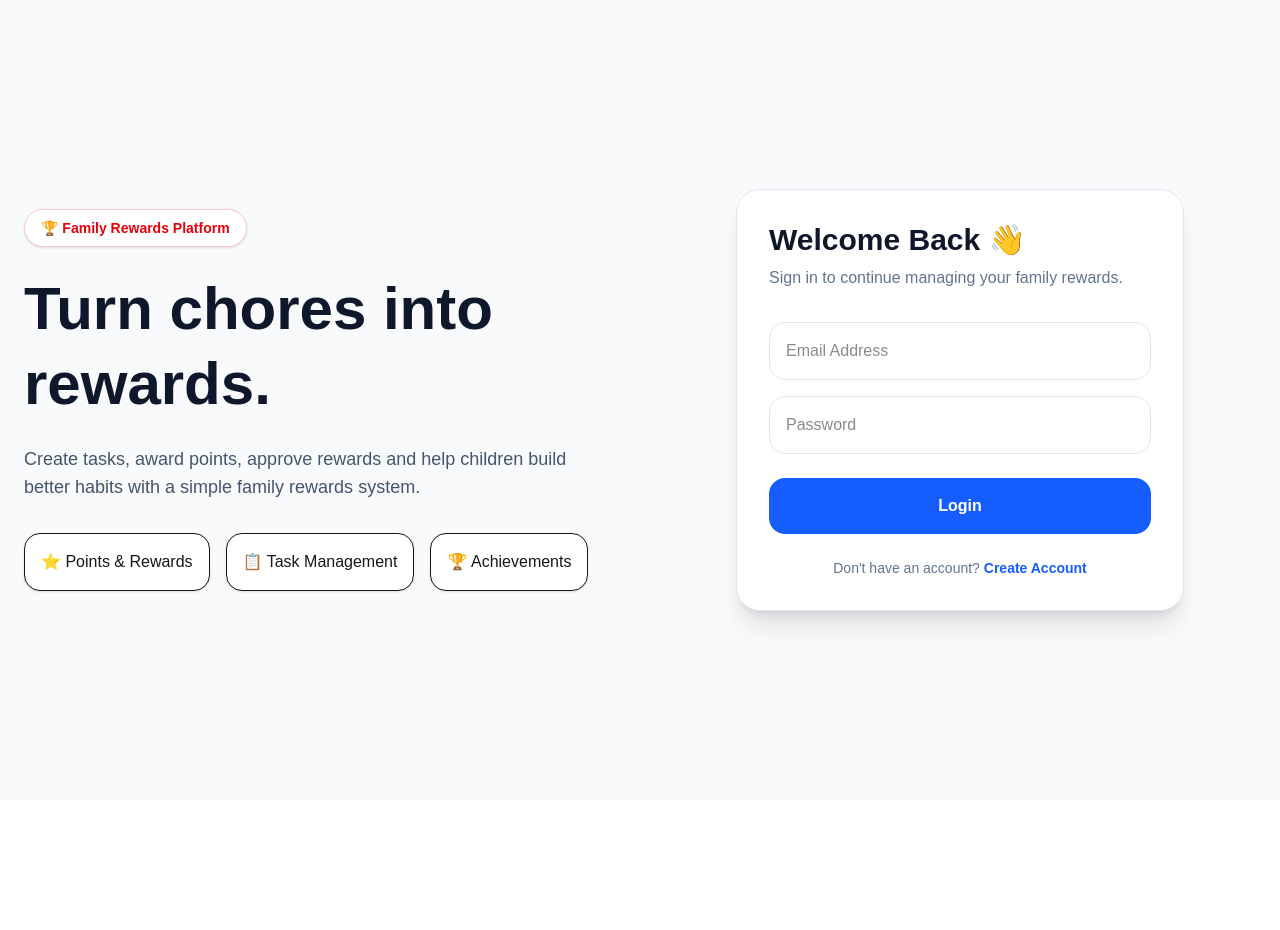
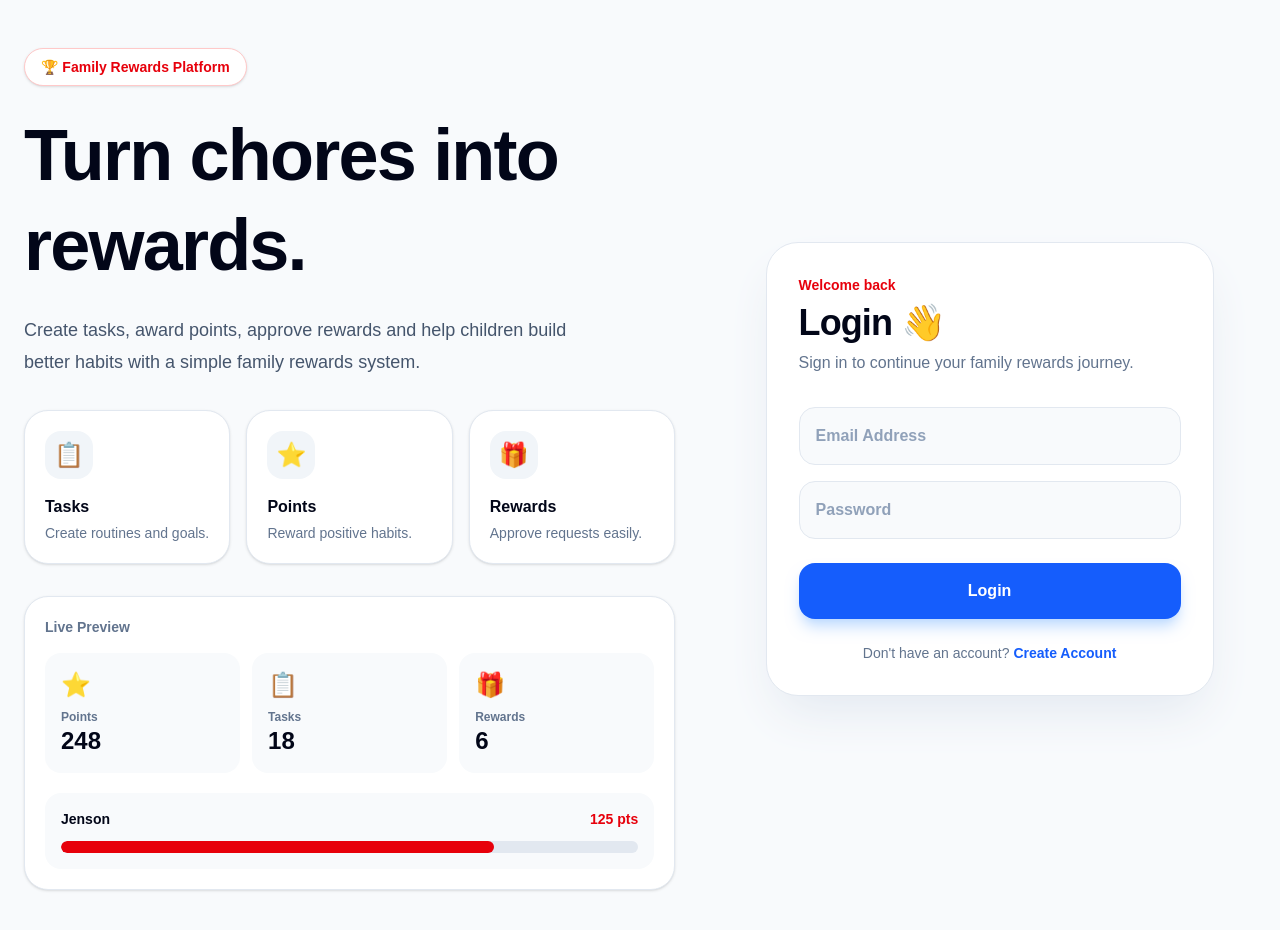
Before and after one commit to imdavidj13-droid/family-rewards-platform, a Next.js app: page /login in a window 1280 px wide. Shown: the top 930 px of the page. Before the commit the page ends 800 px from the top, so only its background shows below. Built offline with nearby package versions, Linux system fonts and the light colour scheme; no server answers.

Commit message:
Create premium landing style login page

```diff
--- a/app/login/page.tsx
+++ b/app/login/page.tsx
@@ -47,61 +47,110 @@ export default function LoginPage() {
     window.location.href = "/dashboard";
   }
 
+  function FeatureCard({
+  icon,
+  title,
+  text,
+}: {
+  icon: string;
+  title: string;
+  text: string;
+}) {
   return (
-  <main className="min-h-screen bg-slate-50">
-    <div className="mx-auto flex min-h-screen max-w-7xl items-center px-6 py-12">
-      <div className="grid w-full gap-12 lg:grid-cols-2 lg:items-center">
+    <div className="rounded-3xl border border-slate-200 bg-white p-5 shadow-sm">
+      <div className="mb-4 flex h-12 w-12 items-center justify-center rounded-2xl bg-slate-100 text-2xl">
+        {icon}
+      </div>
+      <h3 className="font-black">{title}</h3>
+      <p className="mt-1 text-sm text-slate-500">{text}</p>
+    </div>
+  );
+}
 
-        {/* Left Side */}
-        <div>
-          <div className="mb-6 inline-flex items-center gap-2 rounded-full border border-red-200 bg-white px-4 py-2 text-sm font-bold text-red-600 shadow-sm">
+function MiniStat({
+  icon,
+  label,
+  value,
+}: {
+  icon: string;
+  label: string;
+  value: string;
+}) {
+  return (
+    <div className="rounded-2xl bg-slate-50 p-4">
+      <div className="text-2xl">{icon}</div>
+      <p className="mt-2 text-xs font-bold text-slate-500">{label}</p>
+      <p className="text-2xl font-black">{value}</p>
+    </div>
+  );
+}
+
+return (
+  <main className="min-h-screen bg-[#F8FAFC] text-slate-950">
+    <div className="mx-auto grid min-h-screen max-w-7xl items-center gap-12 px-6 py-12 lg:grid-cols-[1.1fr_0.9fr]">
+      <section>
+        <div className="mb-6 inline-flex items-center gap-2 rounded-full border border-red-200 bg-white px-4 py-2 text-sm font-black text-red-600 shadow-sm">
           🏆 Family Rewards Platform
         </div>
 
-          <h1 className="text-5xl font-black leading-tight text-slate-900 md:text-6xl">
+        <h1 className="max-w-2xl text-5xl font-black leading-tight tracking-tight md:text-7xl">
           Turn chores into rewards.
         </h1>
 
-          <p className="mt-6 max-w-xl text-lg text-slate-600">
-            Create tasks, award points, approve rewards and help children
-            build better habits with a simple family rewards system.
+        <p className="mt-6 max-w-xl text-lg leading-8 text-slate-600">
+          Create tasks, award points, approve rewards and help children build
+          better habits with a simple family rewards system.
         </p>
 
-          <div className="mt-8 flex flex-wrap gap-4">
-            <div className="rounded-2xl border bg-white p-4 shadow-sm">
-              ⭐ Points & Rewards
+        <div className="mt-8 grid max-w-2xl gap-4 sm:grid-cols-3">
+          <FeatureCard icon="📋" title="Tasks" text="Create routines and goals." />
+          <FeatureCard icon="⭐" title="Points" text="Reward positive habits." />
+          <FeatureCard icon="🎁" title="Rewards" text="Approve requests easily." />
         </div>
 
-            <div className="rounded-2xl border bg-white p-4 shadow-sm">
-              📋 Task Management
+        <div className="mt-8 rounded-3xl border border-slate-200 bg-white p-5 shadow-sm">
+          <p className="text-sm font-black text-slate-500">Live Preview</p>
+
+          <div className="mt-4 grid gap-3 sm:grid-cols-3">
+            <MiniStat icon="⭐" label="Points" value="248" />
+            <MiniStat icon="📋" label="Tasks" value="18" />
+            <MiniStat icon="🎁" label="Rewards" value="6" />
           </div>
 
-            <div className="rounded-2xl border bg-white p-4 shadow-sm">
-              🏆 Achievements
+          <div className="mt-5 rounded-2xl bg-slate-50 p-4">
+            <div className="flex justify-between text-sm font-black">
+              <span>Jenson</span>
+              <span className="text-red-600">125 pts</span>
+            </div>
+
+            <div className="mt-3 h-3 overflow-hidden rounded-full bg-slate-200">
+              <div className="h-full w-3/4 rounded-full bg-red-600" />
             </div>
           </div>
         </div>
+      </section>
 
-        {/* Right Side */}
-        <div className="mx-auto w-full max-w-md">
-          <div className="rounded-3xl border border-slate-200 bg-white p-8 shadow-xl">
-            <h2 className="mb-2 text-3xl font-black text-slate-900">
-              Welcome Back 👋
+      <section className="mx-auto w-full max-w-md">
+        <div className="rounded-[2rem] border border-slate-200 bg-white p-8 shadow-2xl shadow-slate-200">
+          <div className="mb-8">
+            <p className="text-sm font-black text-red-600">Welcome back</p>
+            <h2 className="mt-2 text-4xl font-black tracking-tight">
+              Login 👋
             </h2>
-
-            <p className="mb-8 text-slate-500">
-              Sign in to continue managing your family rewards.
+            <p className="mt-2 text-slate-500">
+              Sign in to continue your family rewards journey.
             </p>
+          </div>
 
           <input
-              className="mb-4 w-full rounded-2xl border border-slate-200 p-4 outline-none transition focus:border-blue-500"
+            className="mb-4 w-full rounded-2xl border border-slate-200 bg-slate-50 p-4 font-bold outline-none transition placeholder:text-slate-400 focus:border-blue-500 focus:bg-white"
             placeholder="Email Address"
             value={email}
             onChange={(e) => setEmail(e.target.value)}
           />
 
           <input
-              className="mb-6 w-full rounded-2xl border border-slate-200 p-4 outline-none transition focus:border-blue-500"
+            className="mb-6 w-full rounded-2xl border border-slate-200 bg-slate-50 p-4 font-bold outline-none transition placeholder:text-slate-400 focus:border-blue-500 focus:bg-white"
             type="password"
             placeholder="Password"
             value={password}
@@ -110,29 +159,27 @@ export default function LoginPage() {
 
           <button
             onClick={login}
-              className="w-full rounded-2xl bg-blue-600 p-4 font-black text-white transition hover:bg-blue-500"
+            className="w-full rounded-2xl bg-blue-600 p-4 font-black text-white shadow-lg shadow-blue-200 transition hover:-translate-y-0.5 hover:bg-blue-500"
           >
             Login
           </button>
 
           {message && (
-              <p className="mt-4 text-center font-bold text-red-500">
+            <p className="mt-4 rounded-2xl bg-red-50 p-3 text-center font-bold text-red-600">
               {message}
             </p>
           )}
 
           <p className="mt-6 text-center text-sm text-slate-500">
-              Don't have an account?{" "}
-              <a
-                href="/signup"
-                className="font-bold text-blue-600 hover:text-blue-500"
-              >
+            Don&apos;t have an account?{" "}
+            <a href="/signup" className="font-black text-blue-600 hover:text-blue-500">
               Create Account
             </a>
           </p>
         </div>
-        </div>
-      </div>
+      </section>
     </div>
   </main>
-);}
+);
+
+}
```
Lines whose indentation alone changed are shown as unchanged.
